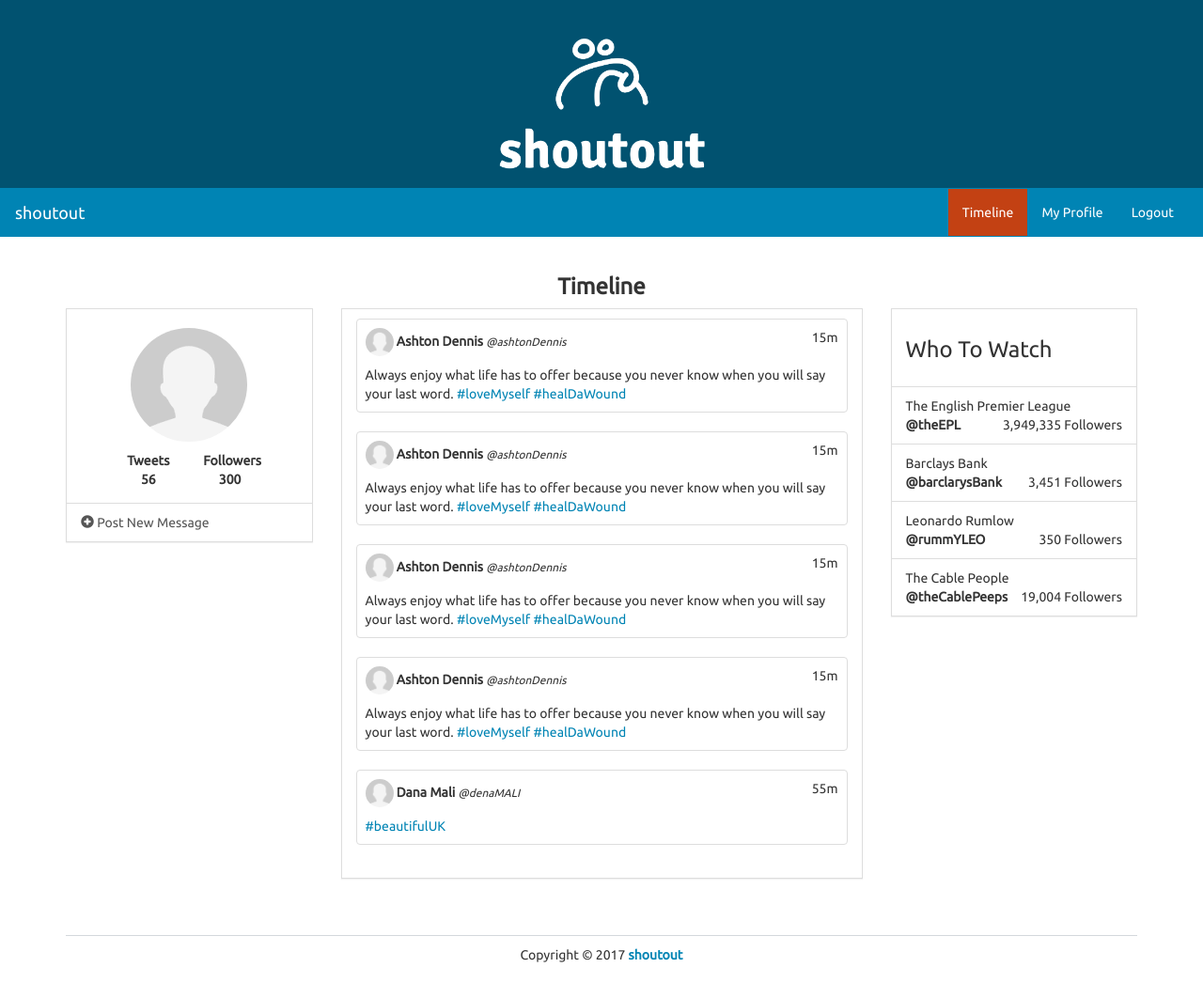
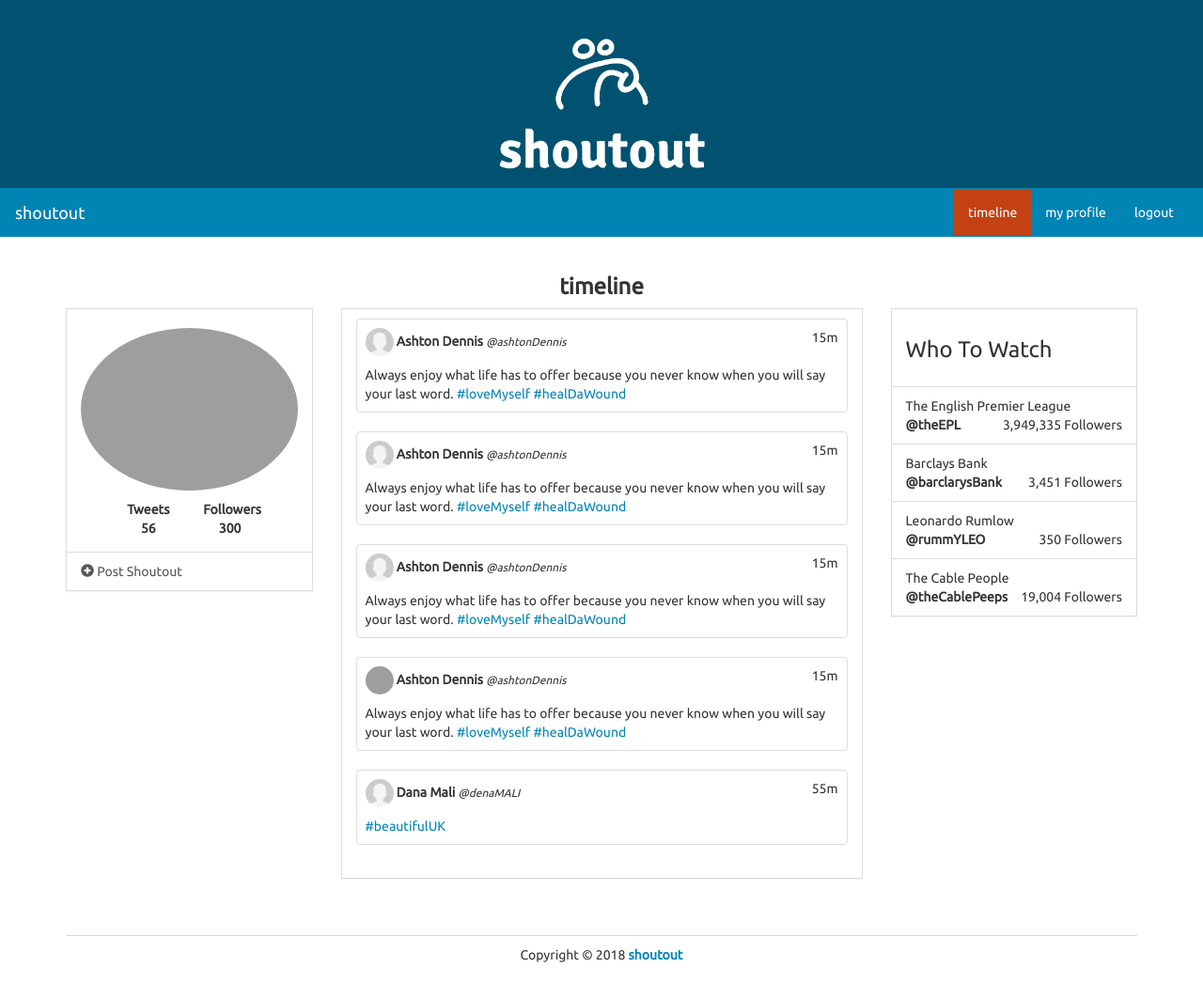
Before and after one commit to bbmel/shoutout, a Flask app: page /timeline in a window 1280 px wide. Shown: the whole page at 94% size. Run offline with Flask 2, Linux system fonts and the light colour scheme; a user stored in the database is signed in; some libraries are stand-ins or nearby versions.

Commit message:
created shoutout form, fixed db bug

```diff
--- a/sopy3/app.py
+++ b/sopy3/app.py
@@ -3,7 +3,7 @@ from flask_sqlalchemy import SQLAlchemy
 from flask_migrate import Migrate, MigrateCommand
 from flask_script import Manager
 from flask_wtf import FlaskForm
-from wtforms import StringField, PasswordField, BooleanField
+from wtforms import StringField, PasswordField, BooleanField, TextAreaField
 from wtforms.validators import InputRequired, Length
 from flask_wtf.file import FileField, FileAllowed
 from flask_uploads import UploadSet, configure_uploads, IMAGES
@@ -44,7 +44,7 @@ class User(UserMixin, db.Model):
 class Shoutout(db.Model):
     id = db.Column(db.Integer, primary_key=True)
     user_id = db.Column(db.Integer, db.ForeignKey('user.id'))
-    text = name = db.Column(db.String(200))
+    text = db.Column(db.String(200))
     date_created = db.Column(db.DateTime)
 
 
@@ -62,6 +62,9 @@ class LoginForm(FlaskForm):
     username = StringField('Username', validators=[InputRequired('username required'), Length(max=100, message='Username cannot exceed 100 characters.')])
     password = PasswordField('Password', validators=[InputRequired('password required')])
     remember = BooleanField('Remember me')
+
+class ShoutoutForm(FlaskForm):
+    text = TextAreaField('Shoutout', validators=[InputRequired('shoutout required')])
 
 
 @app.route('/')
@@ -105,7 +108,19 @@ def logout():
 
 @app.route('/timeline')
 def timeline():
-    return render_template('timeline.html')
+    form = ShoutoutForm()
+    return render_template('timeline.html', form=form)
+
+@app.route('/post_shoutout', methods=['POST'])
+@login_required
+def post_shoutout():
+    form = ShoutoutForm()
+
+    if form.validate():
+        shoutout = Shoutout(user_id=current_user.id, text=form.text.data, date_created=datetime.now())
+        db.session.add(shoutout)
+        db.session.commit()
+        return redirect(url_for('timeline'))
 
 @app.route('/register', methods=['GET', 'POST'])
 def register():
--- a/sopy3/templates/timeline.html
+++ b/sopy3/templates/timeline.html
@@ -36,9 +36,9 @@
 				<!-- Collect the nav links, forms, and other content for toggling -->
 				<div class="collapse navbar-collapse navbar-ex1-collapse">
 					<ul class="nav navbar-nav navbar-right">
-						<li class="active"><a href="./timeline.html">Timeline</a></li>
-						<li class=""><a href="./profile.html">My Profile</a></li>
-						<li class=""><a href="">Logout</a></li>
+						<li class="active"><a href="./timeline.html">timeline</a></li>
+						<li class=""><a href="./profile.html">my profile</a></li>
+						<li class=""><a href="">logout</a></li>
 					</ul>
 				</div><!-- /.navbar-collapse -->
 			</div>
@@ -47,7 +47,7 @@
 		<div class="container">
 			<div class="row">
 				<div class="col-lg-12">
-					<h3 class="text-center bold">Timeline</h3>
+					<h3 class="text-center bold">timeline</h3>
 				</div>
 
 				<div class="col-lg-3">
@@ -55,7 +55,7 @@
 						<div class="panel-body">
 							<div class="row pad">
 								<div class="col-lg-12">
-									<img src="{{ url_for('static', filename='imgs/anonymous.png') }}" class="img-responsive img-circle center-block" alt="Image" />
+									<img src="{{ current_user.image }}" class="img-responsive img-circle center-block" alt="Image" />
 								</div>
 							</div>
 							<div class="row pad">
@@ -75,7 +75,7 @@
 						</div>
 						<ul class="list-group">
 							<a class="list-group-item" data-toggle="modal" href="#newPost" data-backdrop="static" data-keboard="false">
-								<i class="glyphicon glyphicon-plus-sign"></i> Post New Message
+								<i class="glyphicon glyphicon-plus-sign"></i> Post Shoutout
 							</a>
 						</ul>
 					</div>
@@ -163,7 +163,7 @@
 											<div class="row">
 												<div class="col-lg-10">
 													<!-- <i class="glyphicon glyphicon-user"></i>  -->
-													<img src="{{ url_for('static', filename='imgs/anonymous.png') }}" style="width: 30px; height: 30px;" class="img-circle">
+													<img src="{{ current_user.image }}" style="width: 30px; height: 30px;" class="img-circle">
 													<strong>Ashton Dennis</strong>
 													<small><em>@ashtonDennis</em></small>
 												</div>
@@ -258,7 +258,7 @@
 			<footer>
 				<div class="row pad">
 					<div class="col-lg-12 text-center">
-						Copyright &copy; 2017 <strong> <a href="./">shoutout</a></strong>
+						Copyright &copy; 2018 <strong> <a href="./">shoutout</a></strong>
 					</div>
 				</div>
 			</footer>
@@ -268,14 +268,16 @@
 					<div class="modal-content">
 						<div class="modal-header">
 							<button type="button" class="close" data-dismiss="modal" aria-hidden="true">&times;</button>
-							<h4 class="modal-title">Post New Message</h4>
+							<h4 class="modal-title">Post Shoutout</h4>
 						</div>
+						<form action="{{ url_for('post_shoutout') }}" method="POST">
 							<div class="modal-body">
 								<div class="row">
 									<div class="col-lg-8 col-lg-offset-2">
 										<div class="form-group">
-										<label>Enter new <a href="./">shoutout</a> post</label>
-										<textarea name="message" id="message" class="form-control" rows="6" required="required" placeholder="Enter your new message here."></textarea>
+											{{ form.csrf_token }}
+											<label>Enter new shoutout</label>
+											{{ form.text(class='form-control', rows=6, required='required', placeholder='Type your shoutout here :-)') }}
 										</div>
 										<div class="form-group">
 											By posting on our platform, you agree to our <a href="#">Terms and Conditions</a>.
@@ -287,10 +289,11 @@
 								<button type="button" class="btn btn-default" data-dismiss="modal">
 									<i class="glyphicon glyphicon-ban-circle"></i> Close
 								</button>
-							<button type="button" class="btn btn-primary" data-dismiss="modal">
+								<button type="submit" class="btn btn-primary">
 									<i class="glyphicon glyphicon-send"></i> Post
 								</button>
 							</div>
+						</form>
 					</div>
 				</div>
 			</div>
```
Also changed, not shown: sopy3/shoutout.db. Lines whose indentation alone changed are shown as unchanged.
